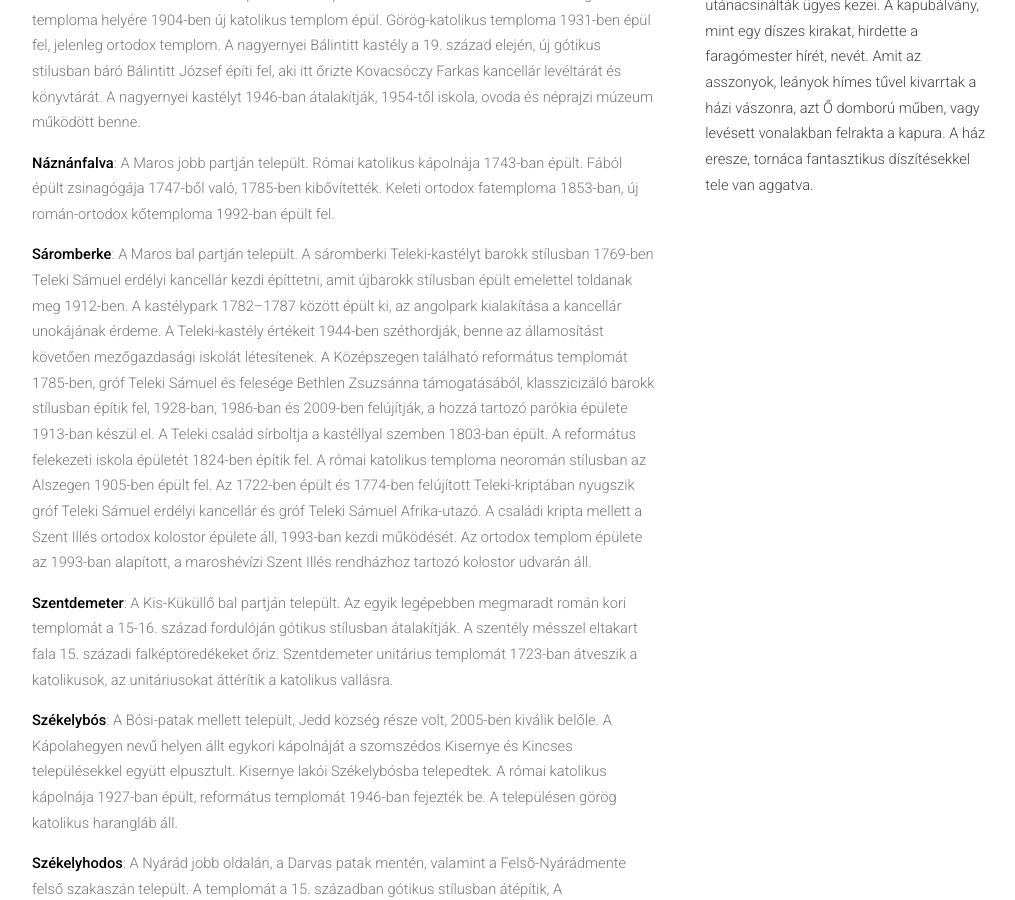
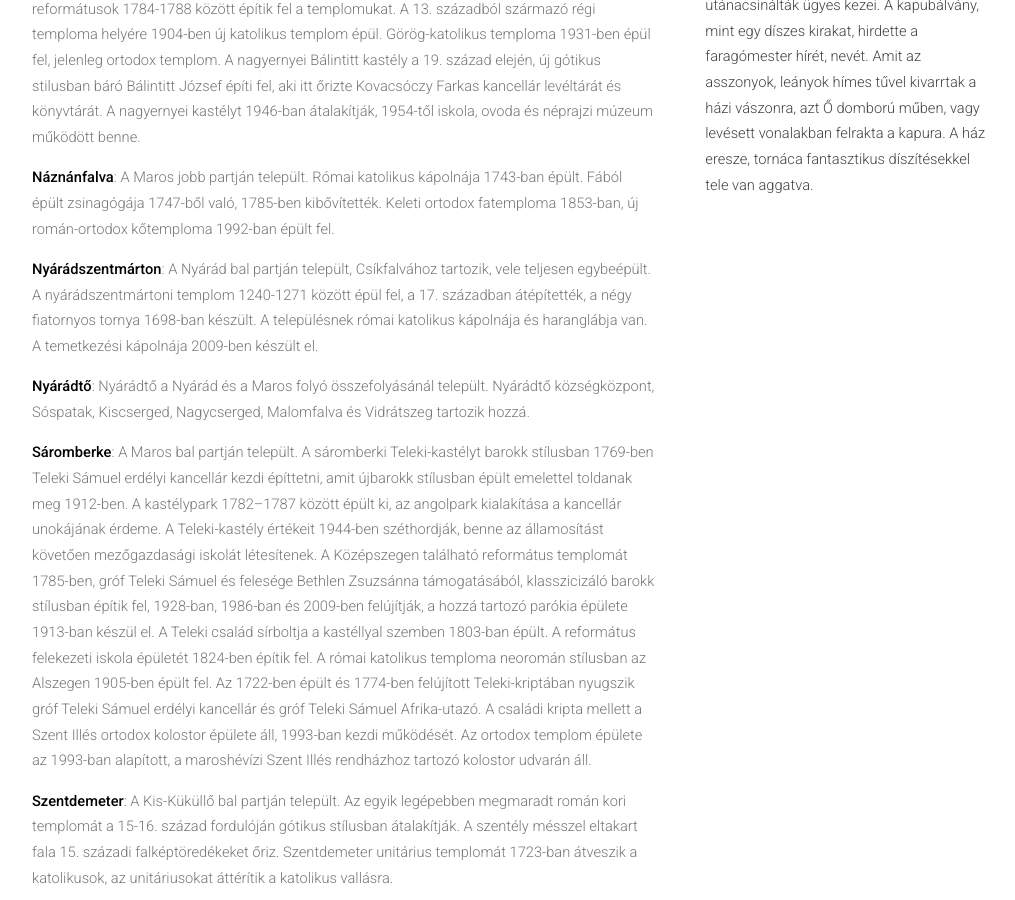
Before and after one commit to siculia/siculia.github.io, a Jekyll site: the page built from siculia-marosszek.html, in a window 1280 px wide and 900 px high, scrolled down 4039 px. Shown: the whole window, without its empty margins (128-1143 px from the left). Built offline with Jekyll 4.4.1, drawn with Linux system fonts in a browser that asks for light colours; nearby versions of some CDN libraries; library files that are not in the unit come from our copies; some of the changed text lies outside the part shown.

Commit message:
Nyárádszentmárton

```diff
--- a/siculia-marosszek.html
+++ b/siculia-marosszek.html
@@ -38,14 +38,15 @@ layout: default
 							<p style="text-align: left;"><b>Ákosfalva</b>: Ákosfalva a Nyárád jobb partján a Nyárád völgyében fekszik.</p>
 							<p style="text-align: left;"><b>Backamadaras</b>: A Nyárád két partján, a Középső-Nyárádmentén terül el, Nyárádbálintfalva és Szentgerice tartozik hozzá.</p>
 							<p style="text-align: left;"><b>Balavásár</b>: A Kis-Küküllő jobb partján fekszik, Kend, Fületelke és Egrestő tartozik hozzá.</p>
+							<p style="text-align: left;"><b>Búzaháza</b>: Búzaháza Nyárádszentmárton unitárius filiája.</p>
 							<p style="text-align: left;"><b>Cserefalva</b>: A Nyárád jobb partján fekszik.</p>
 							<p style="text-align: left;"><b>Göcs</b>: A Göcs-patak völgyében települt. Református temploma 1836-ban épül fel.</p>
 							<p style="text-align: left;"><b>Jedd</b>: A Sásvári-patak mentén fekszik. Közigazgatásilag Kebele, Kebeleszentiván és Marosagárd tartozik hozzá. Jedd régi temploma helyébe 1816-ban új református templomot építenek, amelynek építéséhez felhasználják a régi templom anyagát. A templomtorony 1823-ban épül fel. A Cserey-Mikes udvarház a 19. század elejé épült, utolsó tulajdonosa Mikes Mihály volt. Az udvarházat 1944-ben felrobbantják, helyére istállók épültek.</p>
+							<p style="text-align: left;"><b>Jobbágyfalva</b>:</p>
 							<p style="text-align: left;"><b>Kerelőszentpál</b>: Kerelőszentpál a Maros folyó bal partján települt. Kerelőszentpál községközpont Magyardellő, Mezőszentmargita, Kerelő, Búzásbesenyő tartozik hozzá. Kerelőszentpál 1276-ban épült templomát 1741-ben átépítik és kőkerítéssel veszik körül. A helység műemléke a Haller-kastély.</p>
 							<p style="text-align: left;"><b>Kend</b>: A Nádas-patak alsó szakaszán, annak bal partján települt Nagykend és Kiskend egyesüléséből keletkezett. A 14. században épült középkori templomát 1788-ban bővítik, a református templomhajó mennyezete 81 fakazettából áll, uralkodó motívuma a nyolcágú csillag. Az 1801-1804 között épült templomtornya négy fióktoronnyal rendelkezik, a torony előzménye egy fából készült harangláb, amely ma az egrestői református templom mellett áll.</p>
 							<p style="text-align: left;"><b>Kendő</b>: Közigazgatásilag Székelybere községhez tartozik. Református temploma 1787-ben épült.</p>
 							<p style="text-align: left;"><b>Koronka</b>: Koronka közigazgatásilag Jedd község rész volt, 2005-ben vált ki belőle. Régi templomát a fallal együtt lebontják és 1769-ben új református teplomot építenek, a torony 1793-ban épül hozzá. A Toldalagi-, vagy koronkai kastély 1830-ban épült.</p>
-							<p style="text-align: left;"><b>Nyárádtő</b>: Nyárádtő a Nyárád és a Maros folyó összefolyásánál települt. Nyárádtő községközpont, Sóspatak, Kiscserged, Nagycserged, Malomfalva és Vidrátszeg tartozik hozzá.</p>
 							<p style="text-align: left;"><b>Marosbogát</b>: A Maros nagy kanyarjában, annak bal partján, a Marosba ömlő Ózd-patak völgyében fekszik. Református temploma román-kori, 1859-ben átalakítják. </p>
 							<p style="text-align: left;"><b>Marosagárd</b>: Marosagárd.</p>
 							<p style="text-align: left;"><b>Marosbárdos</b>: Marosbárdos.</p>
@@ -60,6 +61,8 @@ layout: default
 							<p style="text-align: left;"><b>Meggyesfalva</b>: Maroskeresztúr községközpont, Székelykakasd tartozik hozzá.</p>
 							<p style="text-align: left;"><b>Nagyernye</b>: A Maros bal partján, az Ernye-patak Marosba ömlésénél települt, Székelykál, Sáromberke, Ikland, Erdőszengyel és Székes tartozik hozzá. Az unitáriusok 1729 után, a reformátusok 1784-1788 között építik fel a templomukat. A 13. századból származó régi temploma helyére 1904-ben új katolikus templom épül. Görög-katolikus temploma 1931-ben épül fel, jelenleg ortodox templom. A nagyernyei Bálintitt kastély a 19. század elején, új gótikus stilusban báró Bálintitt József építi fel, aki itt őrizte Kovacsóczy Farkas kancellár levéltárát és könyvtárát. A nagyernyei kastélyt 1946-ban átalakítják, 1954-től iskola, ovoda és néprajzi múzeum működött benne.</p>
 							<p style="text-align: left;"><b>Náznánfalva</b>: A Maros jobb partján települt. Római katolikus kápolnája 1743-ban épült. Fából épült zsinagógája 1747-ből való, 1785-ben kibővítették. Keleti ortodox fatemploma 1853-ban, új román-ortodox kőtemploma 1992-ban épült fel. </p>
+							<p style="text-align: left;"><b>Nyárádszentmárton</b>: A Nyárád bal partján települt, Csíkfalvához tartozik, vele teljesen egybeépült. A nyárádszentmártoni templom 1240-1271 között épül fel, a 17. században átépítették, a négy fiatornyos tornya 1698-ban készült. A településnek római katolikus kápolnája és haranglábja van. A temetkezési kápolnája 2009-ben készült el.</p>
+							<p style="text-align: left;"><b>Nyárádtő</b>: Nyárádtő a Nyárád és a Maros folyó összefolyásánál települt. Nyárádtő községközpont, Sóspatak, Kiscserged, Nagycserged, Malomfalva és Vidrátszeg tartozik hozzá.</p>
 							<p style="text-align: left;"><b>Sáromberke</b>: A Maros bal partján települt. A sáromberki Teleki-kastélyt barokk stílusban 1769-ben Teleki Sámuel erdélyi kancellár kezdi építtetni, amit újbarokk stílusban épült emelettel toldanak meg 1912-ben. A kastélypark 1782–1787 között épült ki, az angolpark kialakítása a kancellár unokájának érdeme. A Teleki-kastély értékeit 1944-ben széthordják, benne az államosítást követően mezőgazdasági iskolát létesítenek. A Középszegen található református templomát 1785-ben, gróf Teleki Sámuel és felesége Bethlen Zsuzsánna támogatásából, klasszicizáló barokk stílusban építik fel, 1928-ban, 1986-ban és 2009-ben felújítják, a hozzá tartozó parókia épülete 1913-ban készül el. A Teleki család sírboltja a kastéllyal szemben 1803-ban épült. A református felekezeti iskola épületét 1824-ben építik fel. A római katolikus temploma neoromán stílusban az Alszegen 1905-ben épült fel.  Az 1722-ben épült és 1774-ben felújított Teleki-kriptában nyugszik gróf Teleki Sámuel erdélyi kancellár és gróf Teleki Sámuel Afrika-utazó. A családi kripta mellett a Szent Illés ortodox kolostor épülete áll, 1993-ban kezdi működését. Az ortodox templom épülete az 1993-ban alapított, a maroshévízi Szent Illés rendházhoz tartozó kolostor udvarán áll.</p>
 							<p style="text-align: left;"><b>Szentdemeter</b>: A Kis-Küküllő bal partján települt. Az egyik legépebben megmaradt román kori templomát a 15-16. század fordulóján gótikus stílusban átalakítják. A szentély mésszel eltakart fala 15. századi falképtöredékeket őriz. Szentdemeter unitárius templomát 1723-ban átveszik a katolikusok, az unitáriusokat áttérítik a katolikus vallásra.</p>
 							<p style="text-align: left;"><b>Székelybós</b>: A Bósi-patak mellett települt, Jedd község része volt, 2005-ben kiválik belőle. A Kápolahegyen nevű helyen állt egykori kápolnáját a szomszédos Kisernye és Kincses településekkel együtt elpusztult. Kisernye lakói Székelybósba telepedtek. A római katolikus kápolnája 1927-ban épült, református templomát 1946-ban fejezték be. A településen görög katolikus harangláb áll.</p>
```
Also changed, not shown: siculia-udvarhelyszek.html (+1 -1 lines).
